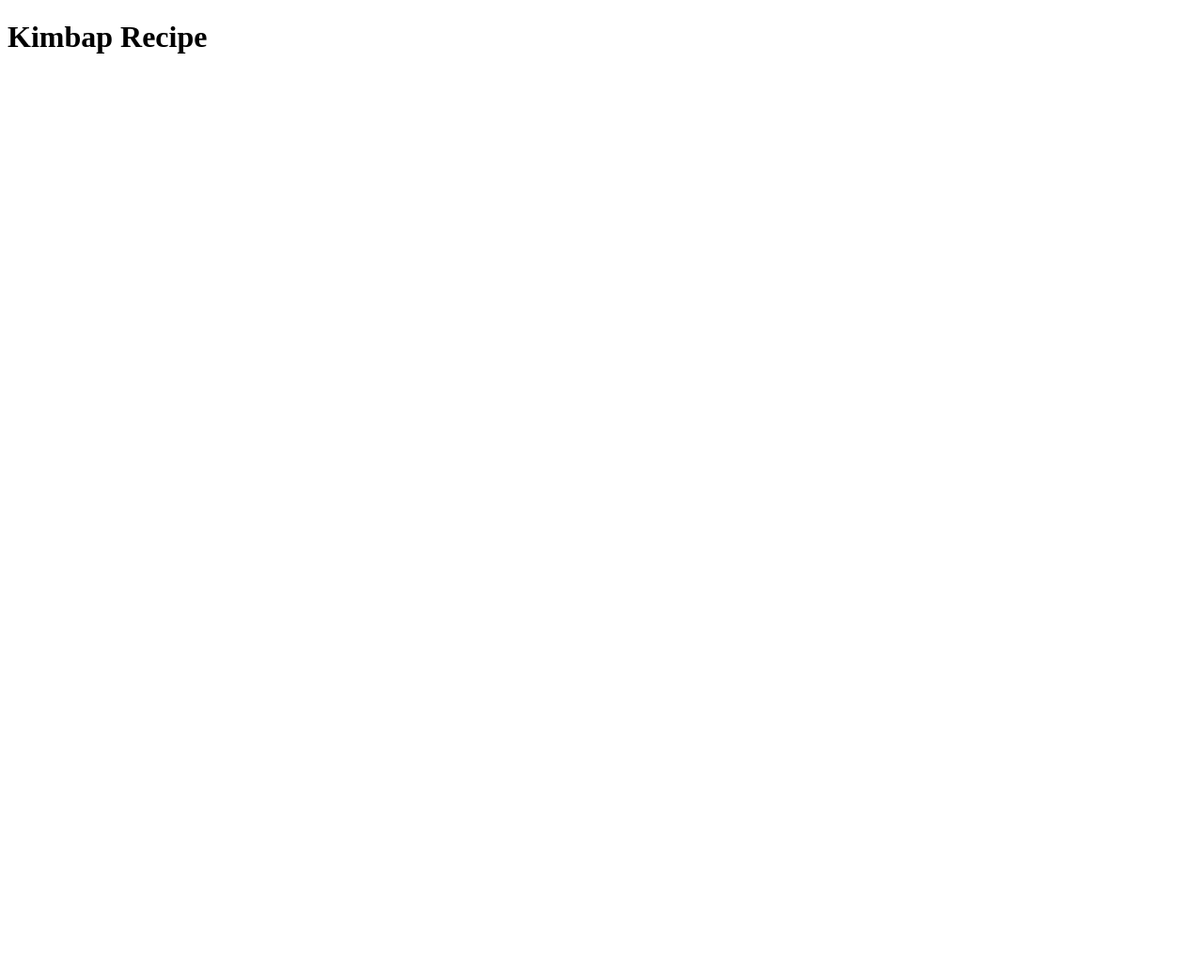
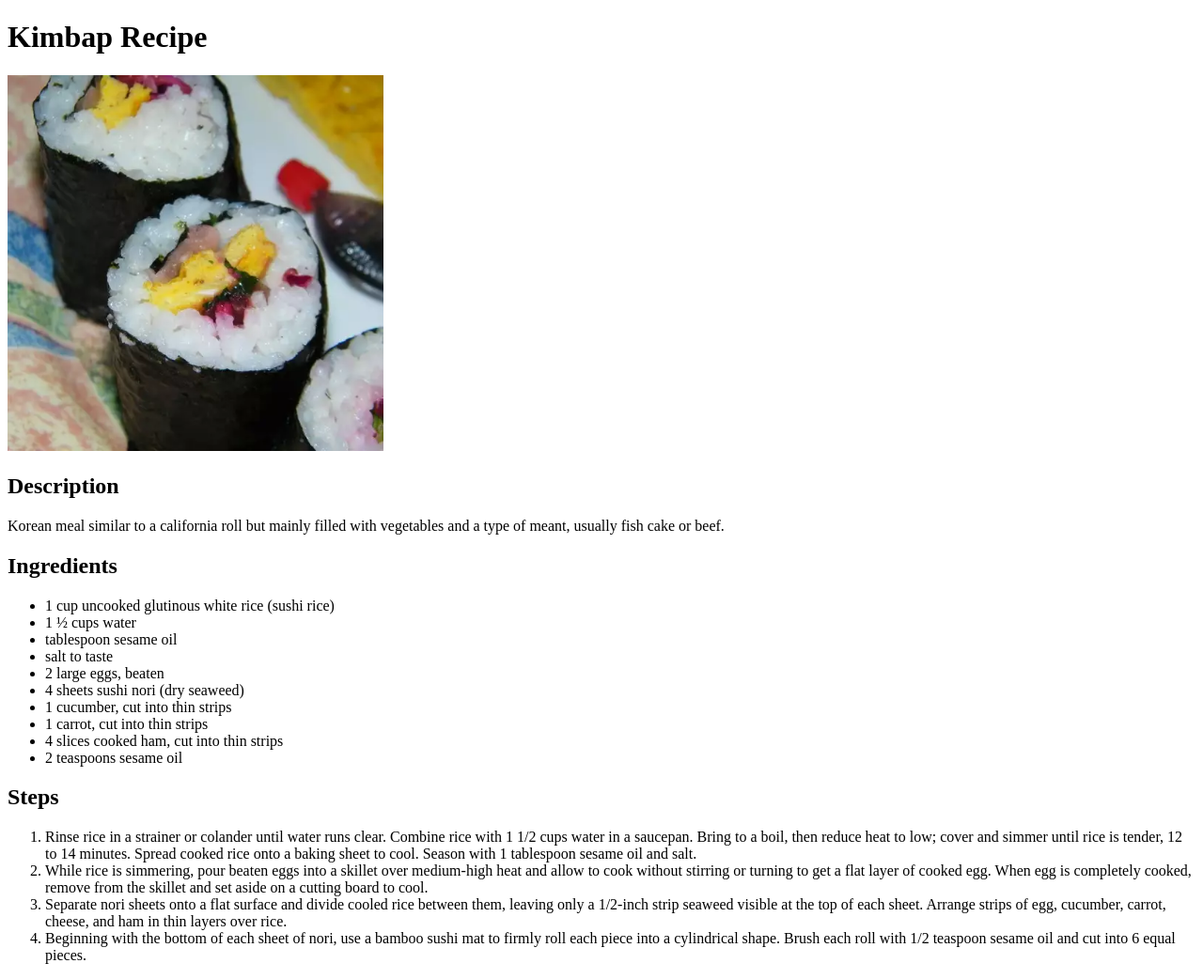
Before and after one commit to Jykwon24/odin-recipes, a plain HTML site: page recipes/kimbap.html in a window 1280 px wide. Shown: the whole page at 94% size. Before the commit the page ends 800 px from the top, so only its background shows below. Drawn offline with Linux system fonts and the light colour scheme.

Commit message:
Add complete kimbap recipe to list

```diff
--- a/recipes/kimbap.html
+++ b/recipes/kimbap.html
@@ -9,6 +9,46 @@
 
 <body>
   <h1>Kimbap Recipe</h1>
+  <img src="../images/kimbop-image.jpg" alt="kimbop-image" height="400" width="400">
+  <h2>Description</h2>
+  <p>Korean meal similar to a california roll but mainly filled with vegetables and a type of meant, usually fish
+    cake or beef.
+  </p>
+  <h2>Ingredients</h2>
+  <ul>
+    <li>1 cup uncooked glutinous white rice (sushi rice)</li>
+    <li>1 ½ cups water</li>
+    <li>tablespoon sesame oil</li>
+    <li>salt to taste</li>
+    <li>2 large eggs, beaten</li>
+    <li>4 sheets sushi nori (dry seaweed)</li>
+    <li>1 cucumber, cut into thin strips</li>
+    <li>1 carrot, cut into thin strips</li>
+    <li>4 slices cooked ham, cut into thin strips</li>
+    <li>2 teaspoons sesame oil</li>
+  </ul>
+  <h2>Steps</h2>
+  <ol>
+    <li>Rinse rice in a strainer or colander until water runs clear. Combine rice with 1 1/2 cups water in a saucepan.
+      Bring to
+      a boil, then reduce heat to low; cover and simmer until rice is tender, 12 to 14 minutes. Spread cooked rice onto
+      a
+      baking sheet to cool. Season with 1 tablespoon sesame oil and salt.</li>
+    <li>While rice is simmering, pour beaten eggs into a skillet over medium-high heat and allow to cook without
+      stirring or
+      turning to get a flat layer of cooked egg. When egg is completely cooked, remove from the skillet and set aside on
+      a
+      cutting board to cool.</li>
+    <li>Separate nori sheets onto a flat surface and divide cooled rice between them, leaving only a 1/2-inch strip
+      seaweed
+      visible at the top of each sheet. Arrange strips of egg, cucumber, carrot, cheese, and ham in thin layers over
+      rice.</li>
+    <li>Beginning with the bottom of each sheet of nori, use a bamboo sushi mat to firmly roll each piece into a
+      cylindrical
+      shape. Brush each roll with 1/2 teaspoon sesame oil and cut into 6 equal pieces.</li>
+  </ol>
+
+
 </body>
 
 </html>
```
Also changed, not shown: images/kimbop-image.jpg (added).
